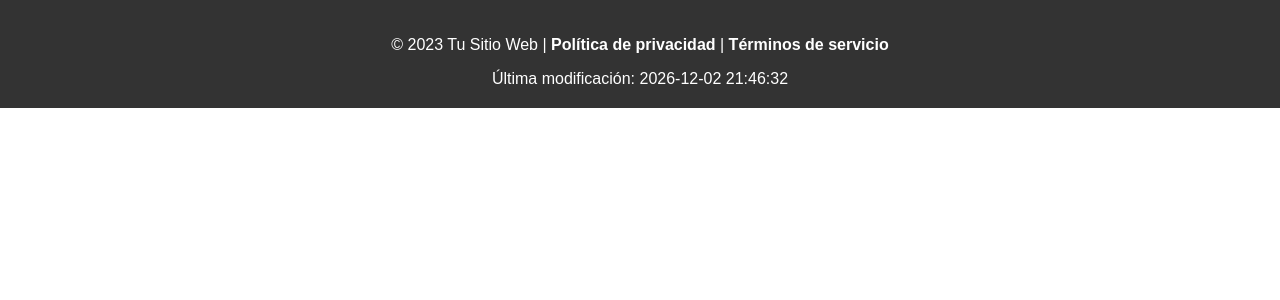
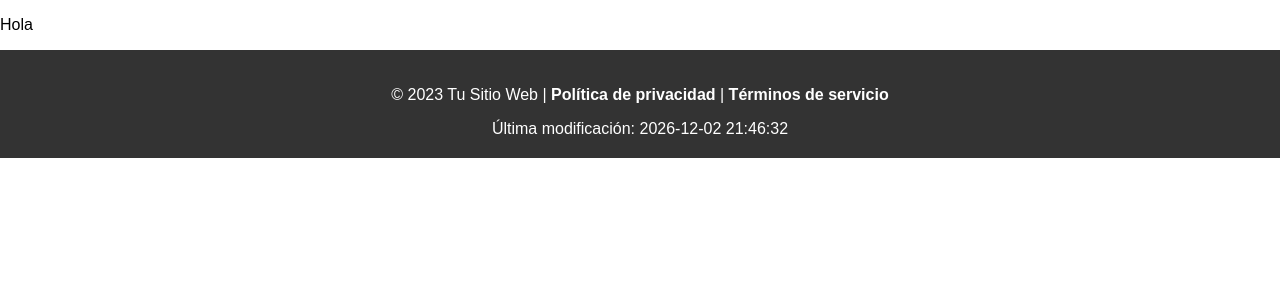
Before and after one commit to osmarmtzz/ProyectoVentaProductos, a PHP site: page /nosotros.php in a window 1280 px wide. Shown: the part 125-425 px from the top of the page. Run offline with PHP 8.4, Linux system fonts and the light colour scheme.

Commit message:
Hola
hola

```diff
--- a/ProyectoFinal/nosotros.php
+++ b/ProyectoFinal/nosotros.php
@@ -12,7 +12,7 @@ session_start();
     <?php include 'nav.php'; ?>
 </head>
 <body>
-
+    <p>Hola</p>
     <?php
     include 'footer.php';
     ?>
```
